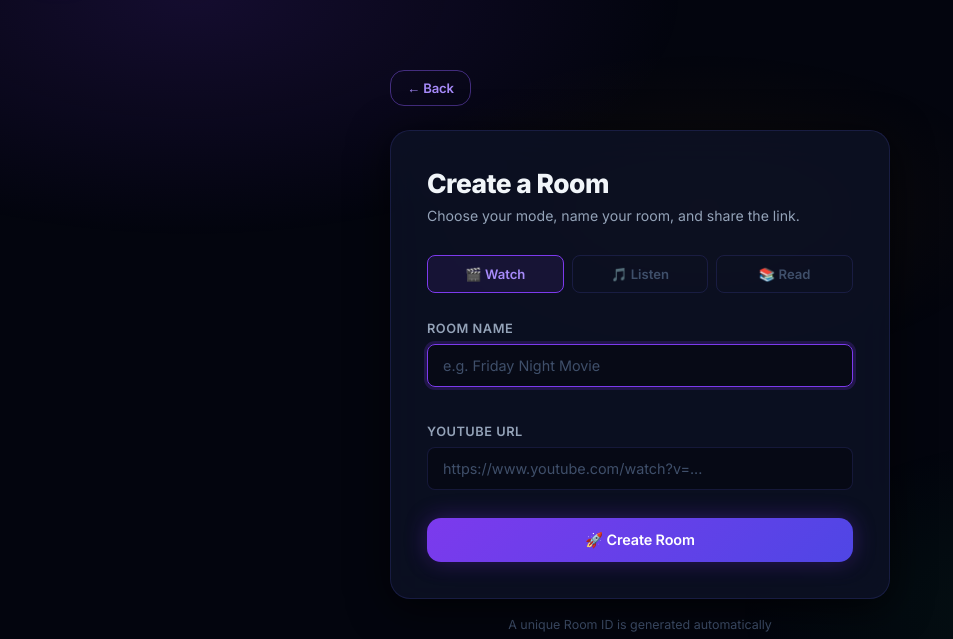
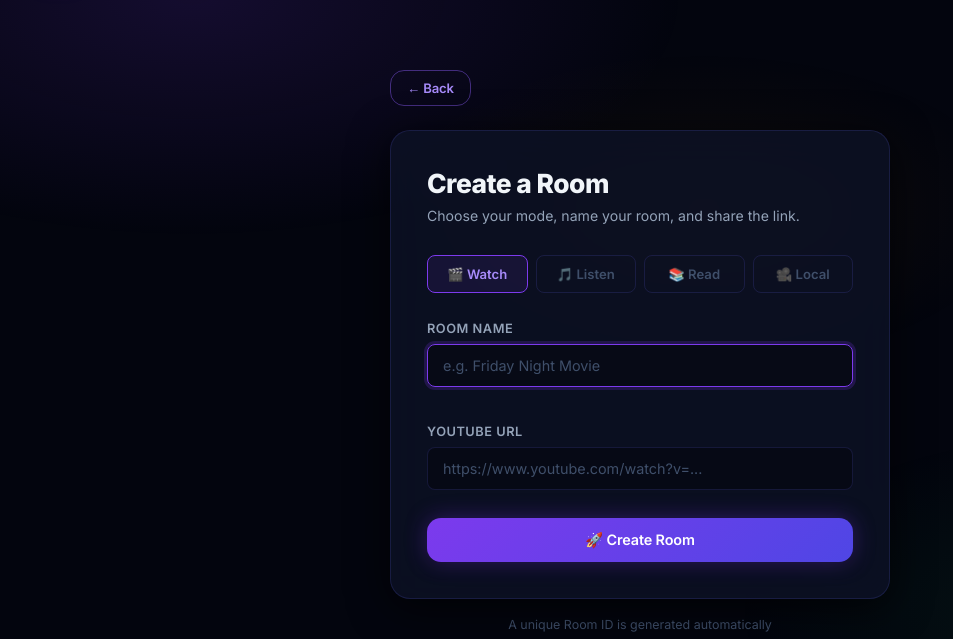
Before and after one commit to SamPrinceAbraham/Watch-Party, a Flask app: page /create in a window 1280 px wide. Shown: the part 69-708 px from the top of the page, without its empty margins (0-953 px from the left). Run offline with Flask 3, Linux system fonts and the light colour scheme; some libraries are stand-ins or nearby versions.

Commit message:
fixed Loop

```diff
--- a/app.py
+++ b/app.py
@@ -1,4 +1,5 @@
-from flask import Flask, render_template, request, jsonify
+import os
+from flask import Flask, render_template, request, jsonify, send_file
 from flask_socketio import SocketIO, join_room, leave_room, emit
 
 app = Flask(__name__)
@@ -38,6 +39,17 @@ def api_check_room(room_id):
             "viewers": len(room["users"])
         })
     return jsonify({"exists": False}), 404
+
+
+@app.route('/video/<room_id>')
+def serve_video(room_id):
+    room = rooms_data.get(room_id.upper())
+    if not room or not room.get("local_path"):
+        return "Video not found", 404
+    path = room["local_path"]
+    if not os.path.exists(path):
+        return "File not found on server", 404
+    return send_file(path, conditional=True)
 
 
 # -----------------------
@@ -94,6 +106,9 @@ def handle_join(data):
             "spotify_playing": False,
             "pages": data.get("pages", []),
             "current_page": 0,
+            "local_path": data.get("localPath", ""),
+            "local_time": 0,
+            "local_playing": False,
         }
     else:
         # If room exists but has no content yet, and this joiner provided some (e.g. host rejoining)
@@ -101,6 +116,7 @@ def handle_join(data):
         if not r.get("yt_url") and data.get("ytUrl"): r["yt_url"] = data["ytUrl"]
         if not r.get("spotify_uri") and data.get("spotifyUri"): r["spotify_uri"] = data["spotifyUri"]
         if not r.get("pages") and data.get("pages"): r["pages"] = data["pages"]
+        if not r.get("local_path") and data.get("localPath"): r["local_path"] = data["localPath"]
 
     room = rooms_data[room_id]
     room["users"][request.sid] = username
@@ -126,6 +142,10 @@ def handle_join(data):
         # Read
         "pages": room["pages"],
         "current_page": room["current_page"],
+        # Local
+        "local_path": room["local_path"],
+        "local_time": room["local_time"],
+        "local_playing": room["local_playing"],
     }, to=request.sid)
 
     emit("viewer_count", len(room["users"]), to=room_id)
@@ -170,9 +190,17 @@ def handle_yt_time(data):
     room_id = data["room"].upper()
     if room_id not in rooms_data:
         return
-    server_time = rooms_data[room_id]["yt_time"]
-    if abs(data.get("time", 0) - server_time) > 2:
-        emit("yt_resync", server_time, to=request.sid)
+
+    room = rooms_data[room_id]
+    if request.sid == room["host"]:
+        # Host updates the server's source of truth
+        room["yt_time"] = data.get("time", 0)
+    else:
+        # Viewers check their time against the server's time
+        server_time = room["yt_time"]
+        # If viewer is off by more than 2 seconds, force them to sync
+        if abs(data.get("time", 0) - server_time) > 2:
+            emit("yt_resync", server_time, to=request.sid)
 
 
 # -----------------------
@@ -221,6 +249,47 @@ def handle_page_change(data):
 
 
 # -----------------------
+# LOCAL VIDEO SYNC
+# -----------------------
+
+@socketio.on("local_play")
+def handle_local_play(data):
+    room_id = data["room"].upper()
+    if room_id in rooms_data:
+        rooms_data[room_id]["local_time"] = data.get("time", 0)
+        rooms_data[room_id]["local_playing"] = True
+    emit("local_play", data.get("time", 0), to=room_id, include_self=False)
+
+@socketio.on("local_pause")
+def handle_local_pause(data):
+    room_id = data["room"].upper()
+    if room_id in rooms_data:
+        rooms_data[room_id]["local_time"] = data.get("time", 0)
+        rooms_data[room_id]["local_playing"] = False
+    emit("local_pause", data.get("time", 0), to=room_id, include_self=False)
+
+@socketio.on("local_seek")
+def handle_local_seek(data):
+    room_id = data["room"].upper()
+    if room_id in rooms_data:
+        rooms_data[room_id]["local_time"] = data.get("time", 0)
+    emit("local_seek", data.get("time", 0), to=room_id, include_self=False)
+
+@socketio.on("local_time_update")
+def handle_local_time(data):
+    room_id = data["room"].upper()
+    if room_id not in rooms_data:
+        return
+    room = rooms_data[room_id]
+    if request.sid == room["host"]:
+        room["local_time"] = data.get("time", 0)
+    else:
+        server_time = room["local_time"]
+        if abs(data.get("time", 0) - server_time) > 2:
+            emit("local_resync", server_time, to=request.sid)
+
+
+# -----------------------
 # ROOM MANAGEMENT
 # -----------------------
 
@@ -247,11 +316,16 @@ def handle_set_content(data):
     elif mode == "read":
         room["pages"] = data.get("pages", [])
         room["current_page"] = 0
+    elif mode == "local":
+        room["local_path"] = data.get("localPath", "")
+        room["local_time"] = 0
+        room["local_playing"] = False
 
     emit("content_updated", {
         "yt_url": room.get("yt_url"),
         "spotify_uri": room.get("spotify_uri"),
-        "pages": room.get("pages")
+        "pages": room.get("pages"),
+        "local_path": room.get("local_path")
     }, to=room_id)
 
 
--- a/static/script.js
+++ b/static/script.js
@@ -23,6 +23,10 @@ let spSyncing = false;
 // Read
 let pages = [];
 let currentPage = 0;
+
+// Local
+let localPlayer = null;
+let localSyncing = false;
 
 // =============================================
 //  HELPERS
@@ -57,7 +61,7 @@ function showError(id, msg) {
 
 // Apply mode class to <body> for CSS accent switching
 function applyMode(mode) {
-  document.body.classList.remove('mode-watch', 'mode-listen', 'mode-read');
+  document.body.classList.remove('mode-watch', 'mode-listen', 'mode-read', 'mode-local');
   document.body.classList.add('mode-' + mode);
 }
 
@@ -287,6 +291,61 @@ function changePage(delta) {
 }
 
 // =============================================
+//  LOCAL VIDEO (Local Mode)
+// =============================================
+
+function setupLocalVideo() {
+  localPlayer = document.getElementById('localPlayer');
+  if (!localPlayer) return;
+
+  // For host, keep controls. For viewers, turn them off to block desync
+  if (isHost) {
+    localPlayer.setAttribute('controls', 'true');
+    localPlayer.style.pointerEvents = 'auto';
+  } else {
+    localPlayer.removeAttribute('controls');
+    localPlayer.style.pointerEvents = 'none';
+  }
+
+  // Host event listeners
+  localPlayer.onplay = () => {
+    if (localSyncing || !isHost) return;
+    socket.emit('local_play', { room: roomId, time: localPlayer.currentTime });
+  };
+  localPlayer.onpause = () => {
+    if (localSyncing || !isHost) return;
+    socket.emit('local_pause', { room: roomId, time: localPlayer.currentTime });
+  };
+  localPlayer.onseeked = () => {
+    if (localSyncing || !isHost) return;
+    socket.emit('local_seek', { room: roomId, time: localPlayer.currentTime });
+  };
+
+  // Drift correction loop
+  setInterval(() => {
+    if (localPlayer && !localSyncing && localPlayer.src) {
+      socket.emit('local_time_update', { room: roomId, time: localPlayer.currentTime });
+    }
+  }, 4000);
+}
+
+function loadLocalVideo(path, time, playing) {
+  const placeholder = document.getElementById('localPlaceholder');
+  if (placeholder) placeholder.style.display = 'none';
+
+  if (!localPlayer) setupLocalVideo();
+
+  localPlayer.src = `/video/${roomId}`;
+  localPlayer.style.display = 'block';
+  localPlayer.currentTime = time || 0;
+
+  if (playing) {
+    const p = localPlayer.play();
+    if (p !== undefined) p.catch(e => console.log('Autoplay blocked:', e));
+  }
+}
+
+// =============================================
 //  SOCKET EVENTS
 // =============================================
 
@@ -336,6 +395,11 @@ socket.on('room_state', (state) => {
   if (roomMode === 'read' && state.pages && state.pages.length) {
     loadPages(state.pages, state.current_page);
   }
+
+  // Local
+  if (roomMode === 'local' && state.local_path) {
+    loadLocalVideo(state.local_path, state.local_time, state.local_playing);
+  }
 });
 
 socket.on('viewer_count', (count) => {
@@ -354,6 +418,10 @@ socket.on('host_changed', () => {
   const changeBtn = document.getElementById('changeContentBtn');
   if (changeBtn) changeBtn.style.display = 'inline-flex';
   if (roomMode === 'read') enableNavButtons();
+  if (roomMode === 'local' && localPlayer) {
+    localPlayer.setAttribute('controls', 'true');
+    localPlayer.style.pointerEvents = 'auto';
+  }
   showToast('👑 You are now the host');
   appendChat({ username: 'System', text: '👑 You are now the host' });
 });
@@ -418,6 +486,38 @@ socket.on('page_change', (page) => {
   renderPage(currentPage);
 });
 
+// Local mode sync
+socket.on('local_play', (time) => {
+  if (!localPlayer) return;
+  localSyncing = true;
+  localPlayer.currentTime = time;
+  const p = localPlayer.play();
+  if (p !== undefined) p.catch(e => console.log('Play blocked', e));
+  setTimeout(() => { localSyncing = false; }, 600);
+});
+
+socket.on('local_pause', (time) => {
+  if (!localPlayer) return;
+  localSyncing = true;
+  localPlayer.currentTime = time;
+  localPlayer.pause();
+  setTimeout(() => { localSyncing = false; }, 600);
+});
+
+socket.on('local_seek', (time) => {
+  if (!localPlayer) return;
+  localSyncing = true;
+  localPlayer.currentTime = time;
+  setTimeout(() => { localSyncing = false; }, 600);
+});
+
+socket.on('local_resync', (serverTime) => {
+  if (!localPlayer) return;
+  localSyncing = true;
+  localPlayer.currentTime = serverTime;
+  setTimeout(() => { localSyncing = false; }, 600);
+});
+
 // Content updated (host changed video/song/book)
 socket.on('content_updated', (data) => {
   showToast('🔄 Content updated by host');
@@ -437,6 +537,8 @@ socket.on('content_updated', (data) => {
     initSpotifyEmbed(data.spotify_uri);
   } else if (roomMode === 'read' && data.pages) {
     loadPages(data.pages, 0);
+  } else if (roomMode === 'local' && data.local_path) {
+    loadLocalVideo(data.local_path, 0, false);
   }
 });
 
@@ -452,6 +554,7 @@ function emitJoin() {
     ytUrl: getParam('ytUrl') || '',
     spotifyUri: getParam('spotifyUri') || '',
     pages: getParam('pages') ? JSON.parse(getParam('pages')) : [],
+    localPath: getParam('localPath') || '',
   });
 }
 
@@ -489,11 +592,11 @@ function confirmUsername() {
 // =============================================
 
 function showPanel(mode) {
-  ['watchPanel', 'listenPanel', 'readPanel'].forEach(id => {
+  ['watchPanel', 'listenPanel', 'readPanel', 'localPanel'].forEach(id => {
     const el = document.getElementById(id);
     if (el) el.style.display = 'none';
   });
-  const targets = { watch: 'watchPanel', listen: 'listenPanel', read: 'readPanel' };
+  const targets = { watch: 'watchPanel', listen: 'listenPanel', read: 'readPanel', local: 'localPanel' };
   const el = document.getElementById(targets[mode]);
   if (el) el.style.display = 'flex';
 }
@@ -501,7 +604,7 @@ function showPanel(mode) {
 function updateModePill(mode) {
   const pill = document.getElementById('modePill');
   if (!pill) return;
-  const labels = { watch: '🎬 Watch', listen: '🎵 Listen', read: '📚 Read' };
+  const labels = { watch: '🎬 Watch', listen: '🎵 Listen', read: '📚 Read', local: '🎥 Local' };
   pill.textContent = labels[mode] || mode;
   pill.className = 'mode-pill ' + mode;
 }
@@ -511,7 +614,7 @@ function updateModePill(mode) {
 // =============================================
 
 function switchMode(mode) {
-  ['watch', 'listen', 'read'].forEach(m => {
+  ['watch', 'listen', 'read', 'local'].forEach(m => {
     const tab = document.getElementById('tab' + m.charAt(0).toUpperCase() + m.slice(1));
     if (tab) tab.className = 'mode-tab ' + m + (m === mode ? ' active' : '');
     const fields = document.getElementById(m + 'Fields');
@@ -545,6 +648,9 @@ function createRoom() {
       const pages = raw.split('\n').map(l => l.trim()).filter(Boolean);
       params.set('pages', JSON.stringify(pages));
     }
+  } else if (mode === 'local') {
+    const localPath = document.getElementById('localPath')?.value.trim();
+    if (localPath) params.set('localPath', localPath);
   }
 
   window.location.href = '/room?' + params.toString();
@@ -588,7 +694,7 @@ function openChangeContentModal() {
   if (!modal) return;
 
   // Show correct fields
-  ['modalWatch', 'modalListen', 'modalRead'].forEach(m => {
+  ['modalWatch', 'modalListen', 'modalRead', 'modalLocal'].forEach(m => {
     const el = document.getElementById(m + 'Fields');
     if (el) el.style.display = 'none';
   });
@@ -621,6 +727,10 @@ function updateContent() {
     const raw = document.getElementById('newPageUrls')?.value.trim();
     if (!raw) return;
     data.pages = raw.split('\n').map(l => l.trim()).filter(Boolean);
+  } else if (roomMode === 'local') {
+    const localPath = document.getElementById('newLocalPath')?.value.trim();
+    if (!localPath) return;
+    data.localPath = localPath;
   }
 
   socket.emit('set_content', data);
--- a/templates/create.html
+++ b/templates/create.html
@@ -34,6 +34,7 @@
           <button class="mode-tab watch active" id="tabWatch" onclick="switchMode('watch')">🎬 Watch</button>
           <button class="mode-tab listen" id="tabListen" onclick="switchMode('listen')">🎵 Listen</button>
           <button class="mode-tab read" id="tabRead" onclick="switchMode('read')">📚 Read</button>
+          <button class="mode-tab local" id="tabLocal" onclick="switchMode('local')">🎥 Local</button>
         </div>
 
         <div class="form-group">
@@ -73,6 +74,17 @@
           </div>
         </div>
 
+        <!-- Local fields -->
+        <div id="localFields" style="display:none;">
+          <div class="form-group">
+            <label for="localPath">Local Video Path</label>
+            <input type="text" id="localPath" placeholder="C:\Movies\video.mp4">
+            <div style="color:var(--text-muted);font-size:0.75rem;margin-top:6px;">
+              Absolute path to a video file on the server.
+            </div>
+          </div>
+        </div>
+
         <input type="hidden" id="selectedMode" value="watch">
         <button class="btn btn-primary btn-full" onclick="createRoom()" style="margin-top:10px;">
           🚀 Create Room
```
Also changed, not shown: templates/room.html (+27 -0 lines).
